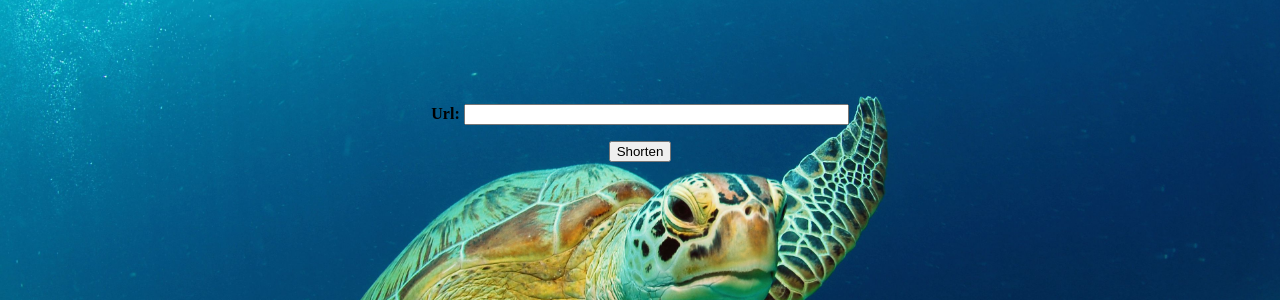
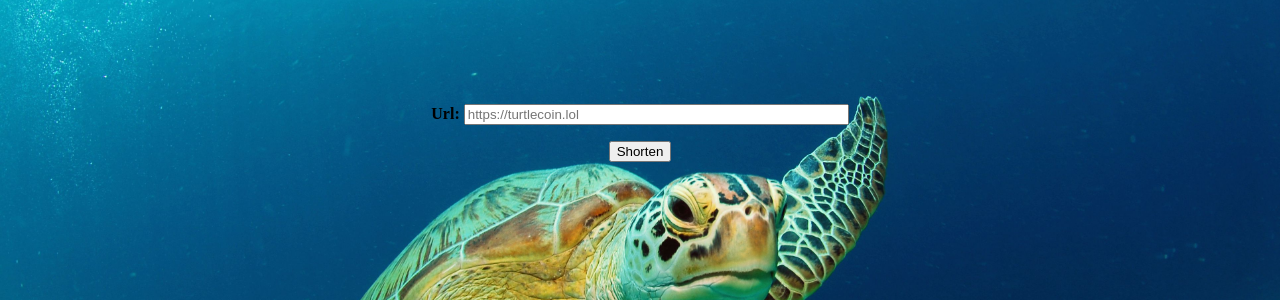
Before and after one commit to Watt3r/ShortURL, a PHP site: page / in a window 1280 px wide. Shown: the part 212-512 px from the top of the page. Run offline with PHP 8.4, Linux system fonts and the light colour scheme.

Commit message:
Added Placeholder text to url

```diff
--- a/index.php
+++ b/index.php
@@ -65,10 +65,10 @@ a:active {
 <form id="form1" name="form1" method="post" action="shorten.php">
 
   <p><strong>Url:</strong>
-    <input type="text" name="url" id="url"  size="45"  />
+    <input type="text" name="url" id="url"  size="45" placeholder="https://turtlecoin.lol" />
   </p>
   <p>
-    <input type="submit" name="Submit" id="Submit" value="Shorten" />
+    <input type="submit" name="Submit" id="Submit" value="Shorten"  />
   </p>
   <p>&nbsp;</p>
 </form>
```
